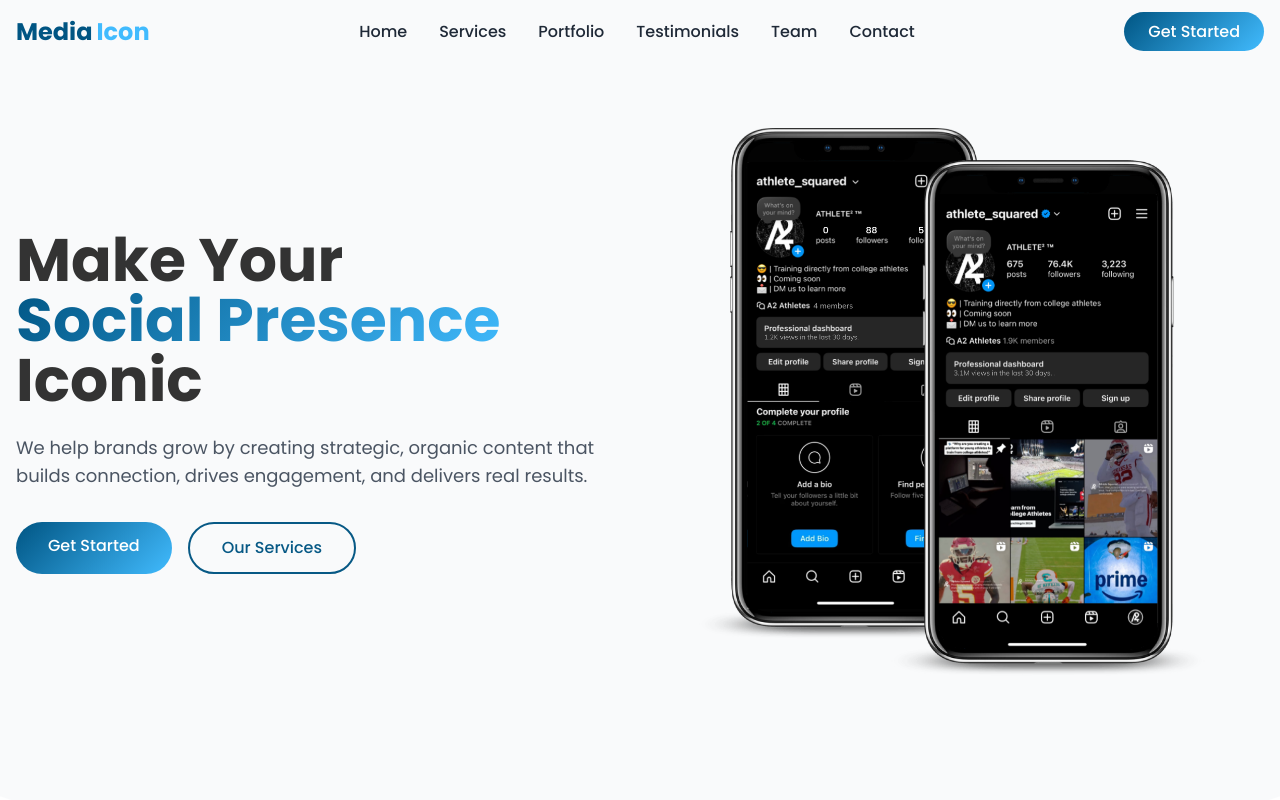
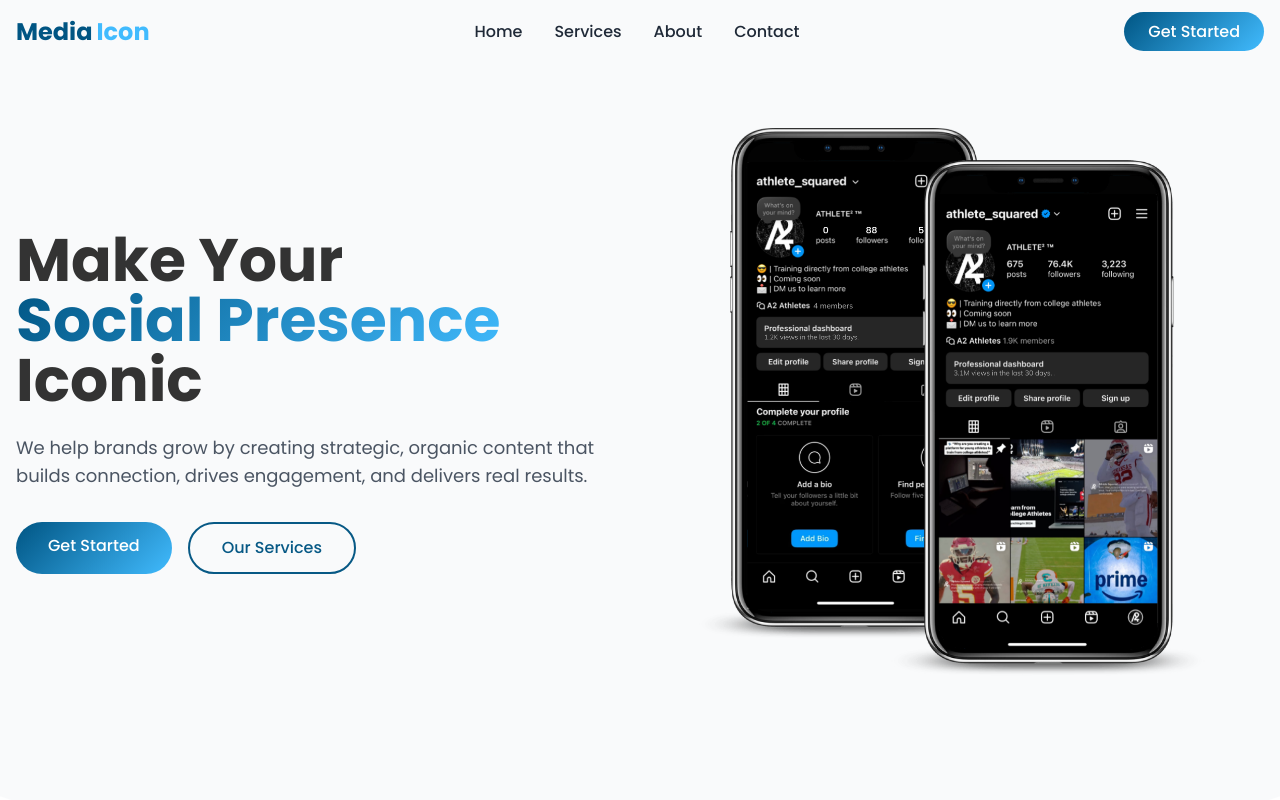
Before and after one commit to Asilomare/Media-Icon, a Next.js app: page / in a window 1280 px wide. Shown: the top 800 px of the page. Built offline with nearby package versions, Linux system fonts and the light colour scheme.

Commit message:
update navbar

```diff
--- a/components/About.js
+++ b/components/About.js
@@ -2,7 +2,7 @@
 
 export default function About() {
   return (
-    <section className="py-20 bg-white">
+    <section id="about" className="py-20 bg-white">
       <div className="container mx-auto px-4">
         <div className="flex flex-col md:flex-row items-center">
           <div className="md:w-1/2 mb-10 md:mb-0" data-aos="fade-right">
--- a/components/Navbar.js
+++ b/components/Navbar.js
@@ -43,9 +43,9 @@
         <nav className="hidden md:flex space-x-8">
           <Link href="#home" className="nav-link text-gray-800 font-medium">Home</Link>
           <Link href="#services" className="nav-link text-gray-800 font-medium">Services</Link>
-          <Link href="#portfolio" className="nav-link text-gray-800 font-medium">Portfolio</Link>
-          <Link href="#testimonials" className="nav-link text-gray-800 font-medium">Testimonials</Link>
-          <Link href="#team" className="nav-link text-gray-800 font-medium">Team</Link>
+          <Link href="#about" className="nav-link text-gray-800 font-medium">About</Link>
+          {/* <Link href="#testimonials" className="nav-link text-gray-800 font-medium">Testimonials</Link> */}
+          {/* <Link href="#team" className="nav-link text-gray-800 font-medium">Team</Link> */}
           <Link href="#contact" className="nav-link text-gray-800 font-medium">Contact</Link>
         </nav>
 
```
